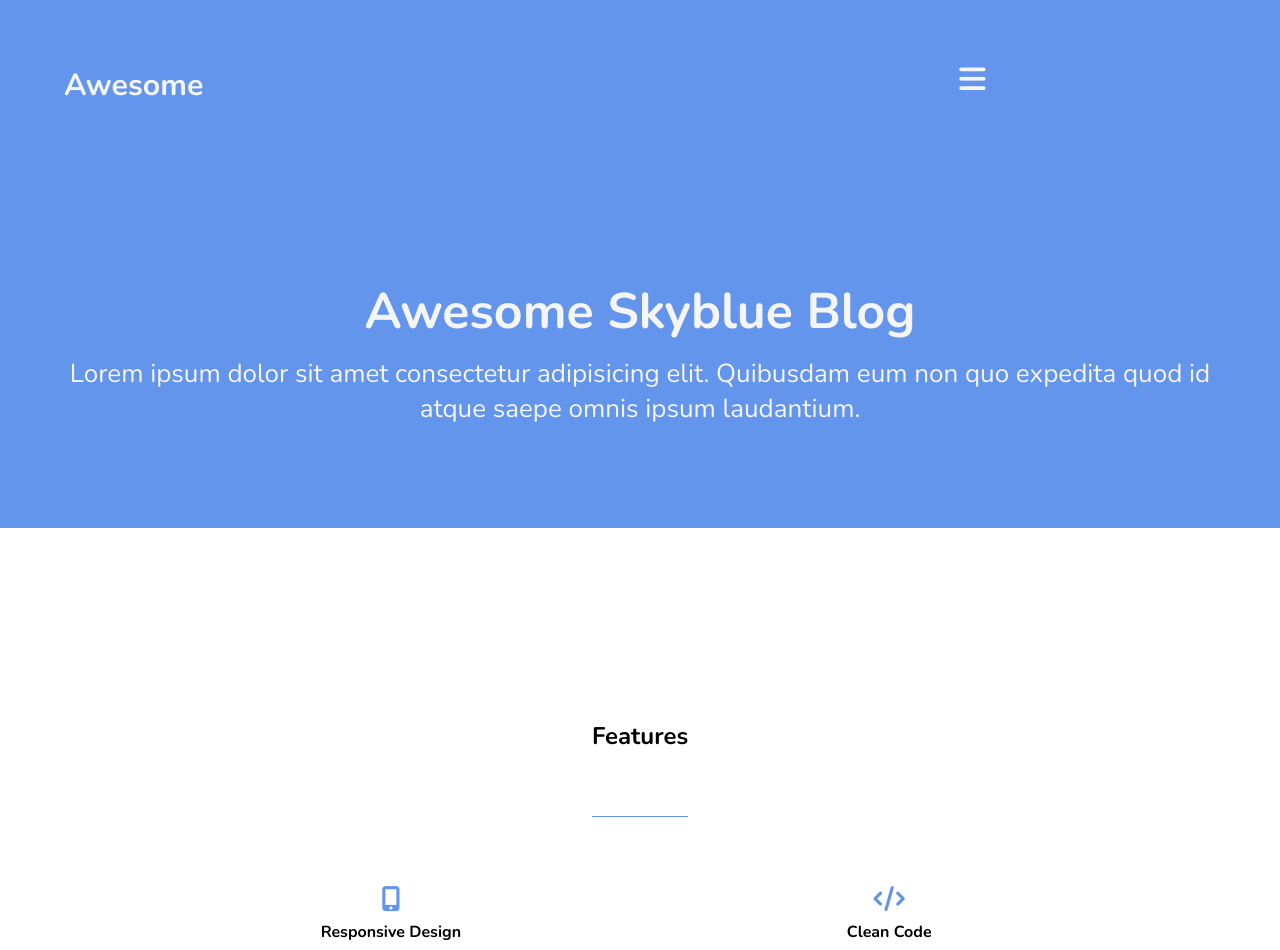
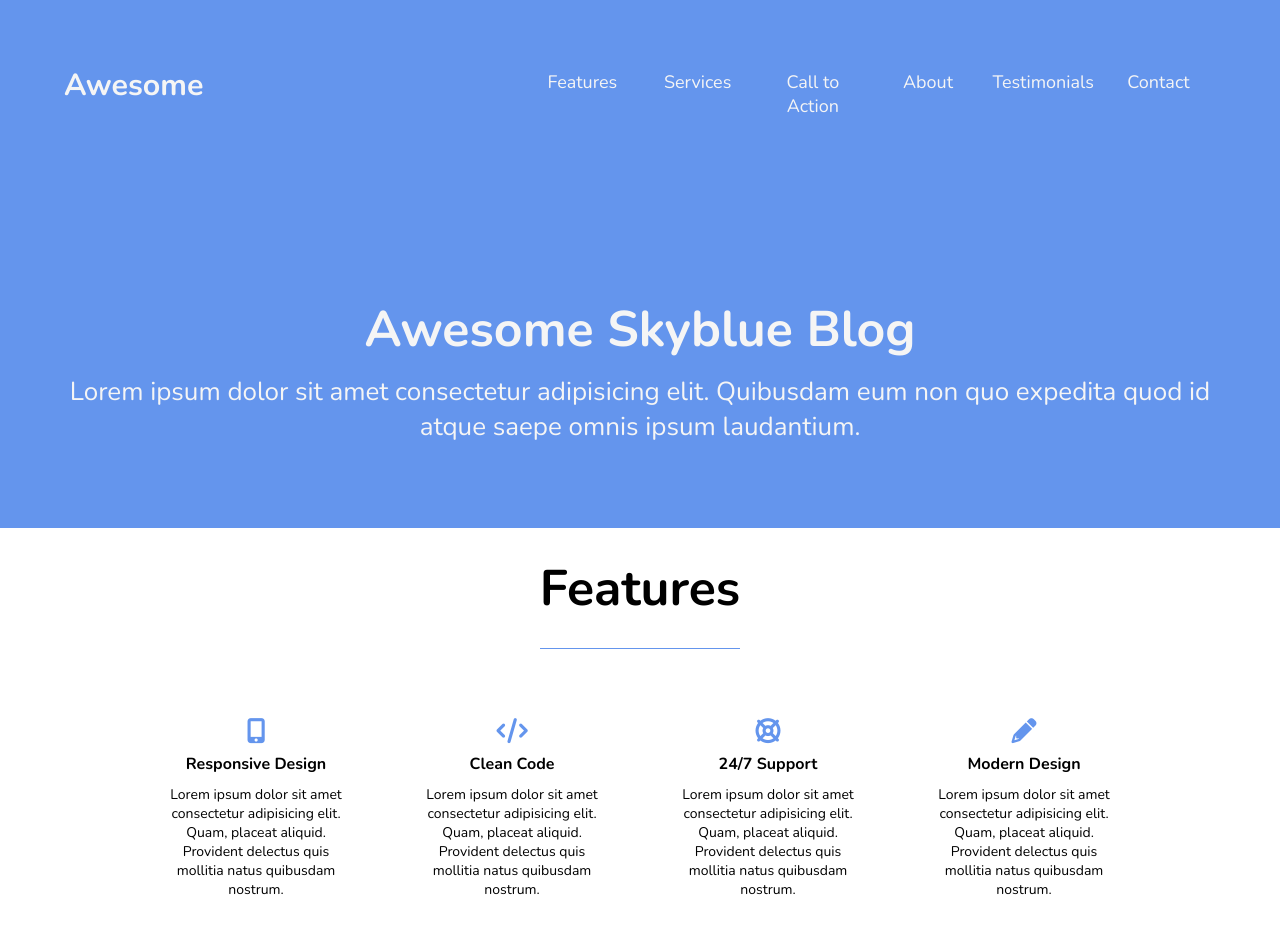
Before and after one commit to eltio1997/responsive-git, a plain HTML site: page index.html in a window 1280 px wide. Shown: the top 950 px of the page. Drawn offline with nearby package versions, Linux system fonts and the light colour scheme.

Commit message:
desktop version is done

```diff
--- a/css/style.css
+++ b/css/style.css
@@ -310,6 +310,9 @@ body {
     justify-content: center;
     width: 80%;
   }
+  details {
+    text-align: right;
+  }
 
   .services {
     padding-top: 5%;
@@ -399,6 +402,54 @@ body {
 
 @media (min-width: 1000px) {
 
+  header > article:nth-child(1) {
+    width: 100%;
+  }
+  nav {
+    width: 60%;
+  }
+
+  nav ul {
+    display: flex;
+    justify-content: space-between;
+    width: 100%;
+  }
+  nav li {
+    list-style-type: none;
+    width: 100%;
+    display: flex;
+  }
+
+  nav a {
+    width: 100%;
+    color: whitesmoke;
+    text-decoration: none;
+    padding: 5%;
+    font-size: 18px;
+  }
+
+  nav a:hover {
+    border: 1px solid whitesmoke;
+    background-color: cornflowerblue;
+    background-color: darkslateblue;
+  }
+  details {
+    display: none;
+  }
+
+  .features {
+    padding-top: 2%;
+    padding-bottom: 2%;
+  }
+
+  .features article{
+    flex-wrap: unset;
+  }
+  .features h2 {
+    font-size: 50px;
+    padding-bottom: 2%;
+  }
+
   .computer {
     flex-direction: row;
     justify-content: center;
--- a/index.html
+++ b/index.html
@@ -27,6 +27,14 @@
           <li><a href="#contact">Contact</a></li>
         </ul>
       </details>
+      <ul>
+        <li><a href="#features">Features</a></li>
+        <li><a href="#services">Services</a></li>
+        <li><a href="#call-action">Call to Action</a></li>
+        <li><a href="#about">About</a></li>
+        <li><a href="#testimonials">Testimonials</a></li>
+        <li><a href="#contact">Contact</a></li>
+      </ul>
       </nav>
     </article>
 
```
